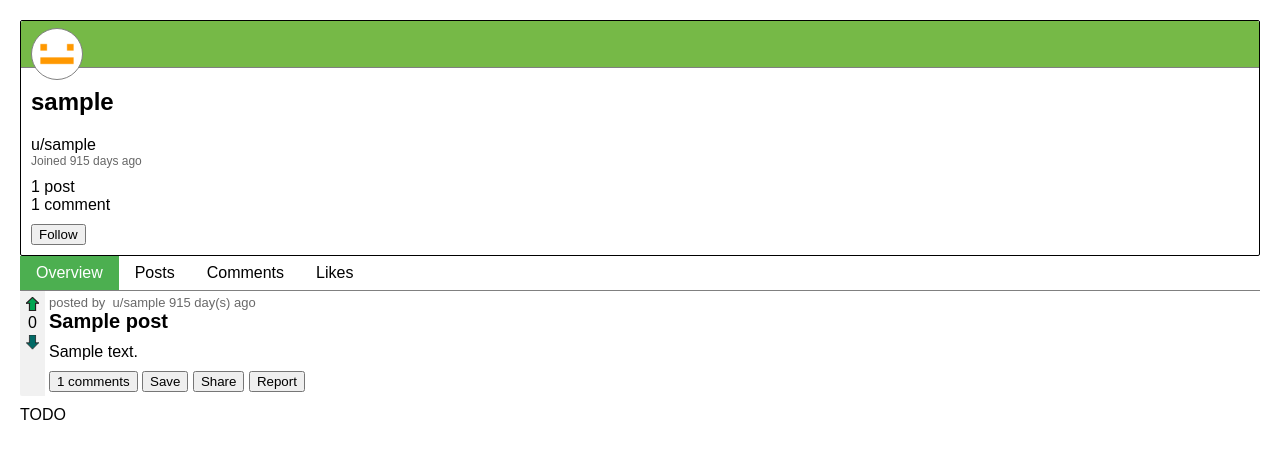
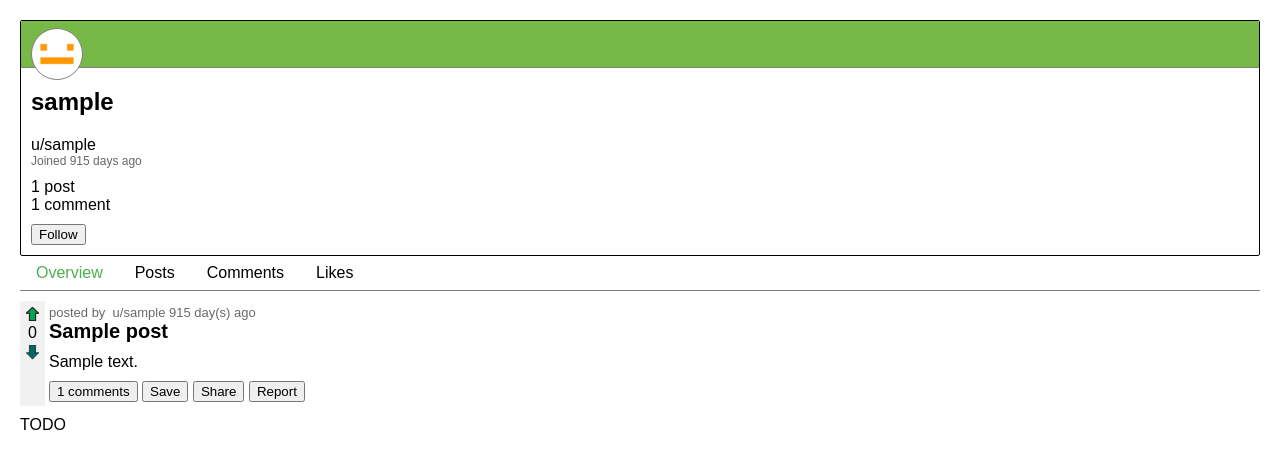
Before and after one commit to CuddlyBunion341/greendit, a PHP site: a page that uses user.php in a window 1280 px wide. Shown: the part 46-515 px from the top of the page. Run offline with PHP 8.4, Linux system fonts and the light colour scheme; the visitor is signed in with stand-in values (Sample User, id 1); tables that the repository leaves empty hold one stand-in row (values such as "Sample post").

Commit message:
feed is now functional in user.php

```diff
--- a/scripts/css/main.css
+++ b/scripts/css/main.css
@@ -16,3 +16,6 @@
     font-size: 60px;
     margin-bottom: 0;
 }
+.ignore-css{
+    all: unset !important;
+}
--- a/scripts/css/nav.css
+++ b/scripts/css/nav.css
@@ -29,6 +29,7 @@
 nav.tabbs {
     overflow: hidden;
     border-bottom: 1px solid gray;
+    margin-bottom: 10px;
 }
 nav.tabbs a {
     float: left;
@@ -39,6 +40,5 @@
     font-size: 1em;
 }
 nav.tabbs a.active {
-    background-color: #4CAF50;
-    color: white;
+    color: #4CAF50;
 }
--- a/user.php
+++ b/user.php
@@ -57,6 +57,7 @@
         <a'.active(2).'href="user/'.$user['username'].'/comments">Comments</a>
         <a'.active(3).'href="user/'.$user['username'].'/likes">Likes</a>
     </nav>
+    <div id="feed" class="ignore-css">
     ';
 
     require_once 'util/feed.php';
@@ -65,11 +66,17 @@
         foreach ($posts as $post) {
             postHTML($post);
         }
+        if (!$posts && $tab_index == 1) {
+            echo '<p>No posts yet!</p>';
+        }
     }
     if ($tab_index == 0 || $tab_index == 2) {
         $comments = query('select * from comments where user_id = ' . $user['user_id']);
         foreach ($comments as $comment) {
             commentHTML($comment);
+        }
+        if (!$comments && $tab_index == 2) {
+            echo '<p>No comments yet!</p>';
         }
     }
 
@@ -83,7 +90,12 @@
         foreach ($liked_posts as $post) {
             postHTML($post);
         }
+        if (!$liked_posts) {
+            echo '<p>No likes yet!</p>';
+        }
     }
 ?>
+</div>
+<script src="scripts/js/feed.js"></script>
 </main>
 <?php require('templates/footer.php'); ?>
```
